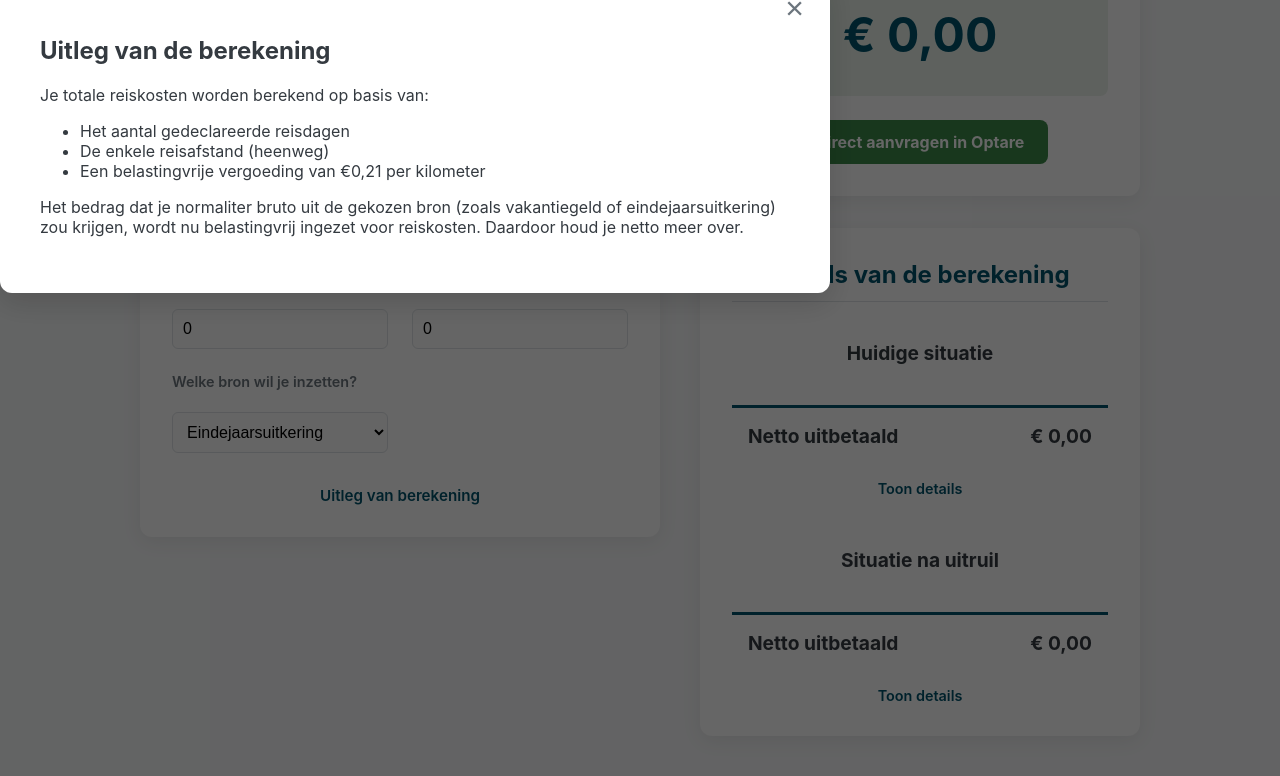
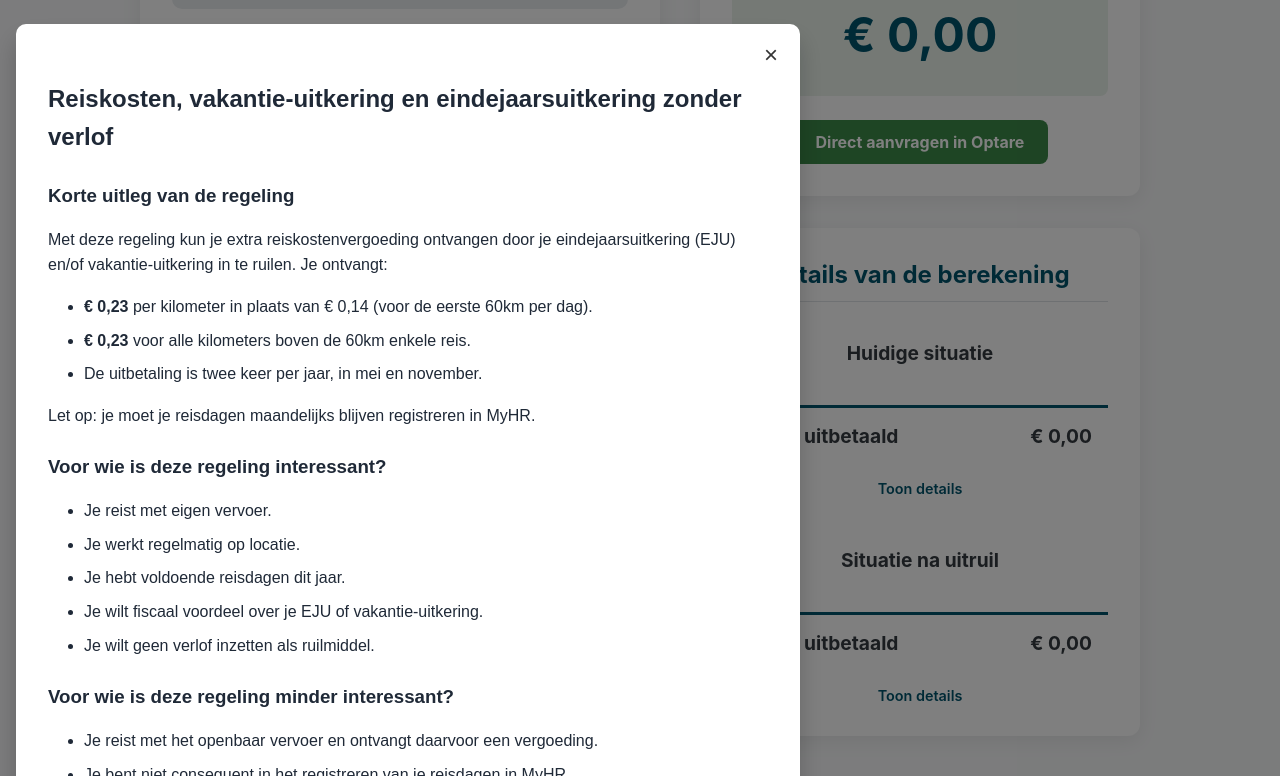
Before and after one commit to edheer/WUROptareRekentool, a plain HTML site: page index.html in a window 1280 px wide. Both pictures are taken after a click on the link "Uitleg van berekening". Shown: the part 450-1226 px from the top of the page. Drawn offline with Linux system fonts and the light colour scheme.

Commit message:
fix modal

```diff
--- a/js/main.js
+++ b/js/main.js
@@ -1,5 +1,6 @@
 import { initReiskostenTool, updateReiskosten } from './reiskosten.js';
 import { translations, translatePage } from './vertaalsysteem.js';
+const modalContentBody = document.getElementById('modal-content-body');
 
 document.addEventListener('DOMContentLoaded', () => {
     let currentLang = 'nl';
@@ -59,35 +60,86 @@ document.addEventListener('DOMContentLoaded', () => {
             }
         });
     }
-// Modal openen via event delegation
+
+
+// Modal openen/sluiten via event delegation
 document.body.addEventListener('click', (e) => {
+    const modal = document.getElementById('info-modal');
+    const modalBody = document.getElementById('modal-content-body');
+
+    // OPENEN MODAL
     if (e.target && e.target.id === 'open-info-modal-link') {
         e.preventDefault();
-        const modal = document.getElementById('info-modal');
-        const modalBody = document.getElementById('modal-content-body');
-        console.log("Modal gevonden?", modal);
+        if (modal && modalBody) {
+            const t = translations[currentLang]; // huidige taal
 
-        if (modal && modalBody) {
+            modalBody.innerHTML = `
+                <h2>${t.modalTitle1}</h2>
+                <h3>${t.modalTitle2}</h3>
+                <p>${t.modalP1}</p>
+                <ul>
+                    <li>${t.modalLi1}</li>
+                    <li>${t.modalLi2}</li>
+                    <li>${t.modalLi3}</li>
+                </ul>
+                <p>${t.modalP2}</p>
+
+                <h3>${t.modalTitle3}</h3>
+                <ul>
+                    <li>${t.modalLi4}</li>
+                    <li>${t.modalLi5}</li>
+                    <li>${t.modalLi6}</li>
+                    <li>${t.modalLi7}</li>
+                    <li>${t.modalLi8}</li>
+                </ul>
+
+                <h3>${t.modalTitle4}</h3>
+                <ul>
+                    <li>${t.modalLi9}</li>
+                    <li>${t.modalLi10}</li>
+                    <li>${t.modalLi11}</li>
+                </ul>
+
+                <h3>${t.modalTitle5}</h3>
+                <p><strong>${t.modalStrong1}</strong></p>
+                <ul>
+                    <li>${t.modalLi12}</li>
+                    <li>${t.modalLi13}</li>
+                    <li>${t.modalLi14}</li>
+                    <li>${t.modalLi15}</li>
+                    <li>${t.modalLi16}</li>
+                </ul>
+                <p><strong>${t.modalStrong2}</strong></p>
+                <ul>
+                    <li>${t.modalLi17}</li>
+                    <li>${t.modalLi18}</li>
+                    <li>${t.modalLi19}</li>
+                </ul>
+
+                <h3>${t.modalTitle6}</h3>
+                <p>${t.modalP3}</p>
+                <p><strong>${t.modalStrong3}</strong></p>
+                <ul>
+                    <li>${t.modalLi20}</li>
+                    <li>${t.modalLi21}</li>
+                    <li>${t.modalLi22}</li>
+                </ul>
+                <p>${t.modalP4}</p>
+            `;
+
             modal.classList.add('is-active');
-            modal.style.display = 'block'; // <-- fix hier
-            modalBody.innerHTML = `
-                <h2>Uitleg van de berekening</h2>
-                <p>Je totale reiskosten worden berekend op basis van:</p>
-                <ul>
-                    <li>Het aantal gedeclareerde reisdagen</li>
-                    <li>De enkele reisafstand (heenweg)</li>
-                    <li>Een belastingvrije vergoeding van €0,21 per kilometer</li>
-                </ul>
-                <p>Het bedrag dat je normaliter bruto uit de gekozen bron (zoals vakantiegeld of eindejaarsuitkering) zou krijgen, wordt nu belastingvrij ingezet voor reiskosten. Daardoor houd je netto meer over.</p>
-            `;
+            modal.style.display = 'block';
         }
     }
 
-    if (e.target.id === 'close-modal-btn' || e.target.classList.contains('modal-overlay')) {
-        const modal = document.getElementById('info-modal');
+    // SLUITEN MODAL
+    if (
+        e.target.id === 'close-modal-btn' ||
+        e.target.classList.contains('modal-overlay')
+    ) {
         if (modal) {
             modal.classList.remove('is-active');
-            modal.style.display = 'none'; // <-- fix hier
+            modal.style.display = 'none';
         }
     }
 });
--- a/style.css
+++ b/style.css
@@ -125,51 +125,67 @@
         @media (max-width: 800px) { .main-grid { grid-template-columns: 1fr; } }
 
 .modal-container {
-  display: none;
     position: fixed;
     top: 0;
     left: 0;
-  right: 0;
-  bottom: 0;
-  z-index: 1000;
-  align-items: center;
-  justify-content: center;
+    z-index: 9999;
+    width: 100%;
+    height: 100%;
+    overflow-y: auto;
+    display: none;
+    background: rgba(0, 0, 0, 0.5);
 }
+
 .modal-container.is-active {
     display: flex;
+    justify-content: center;
+    align-items: flex-start;
+    padding: 3rem 1rem;
 }
-.modal-overlay {
-  position: absolute;
-  top: 0;
-  left: 0;
-  right: 0;
-  bottom: 0;
-  background: rgba(0, 0, 0, 0.6);
-  cursor: pointer;
+
+.modal-content {
+    background: #fff;
+    border-radius: 10px;
+    max-width: 720px;
+    width: 100%;
+    padding: 2rem;
+    position: relative;
+    box-shadow: 0 15px 25px rgba(0,0,0,0.2);
+    font-family: sans-serif;
+    line-height: 1.6;
+    color: #1f2937;
 }
-.modal-content {
-  position: relative;
-  z-index: 1001;
-  background: white;
-  border-radius: 12px;
-  padding: 2.5rem;
-  max-width: 750px;
-  width: 90%;
-  max-height: 85vh;
-  overflow-y: auto;
-  box-shadow: 0 10px 30px rgba(0,0,0,0.15);
+
+.modal-content h2,
+.modal-content h3 {
+    font-weight: 700;
+    margin-top: 1.5rem;
+    margin-bottom: 0.5rem;
 }
+
+.modal-content ul {
+    margin-left: 1.25rem;
+    padding-left: 1rem;
+    list-style-type: disc;
+}
+
+.modal-content li {
+    margin-bottom: 0.5rem;
+}
+
 .modal-close-btn {
     position: absolute;
-  top: 15px;
-  right: 20px;
+    top: 1rem;
+    right: 1rem;
     background: none;
     border: none;
-  font-size: 2rem;
-  color: var(--tekst-grijs);
+    font-size: 1.5rem;
     cursor: pointer;
-  line-height: 1;
+    color: #333;
 }
-.modal-close-btn:hover {
-  color: var(--tekst-donker);
+
+@media (max-width: 768px) {
+    .modal-content {
+        padding: 1.5rem;
     }
+}
```
Lines whose indentation alone changed are shown as unchanged.
